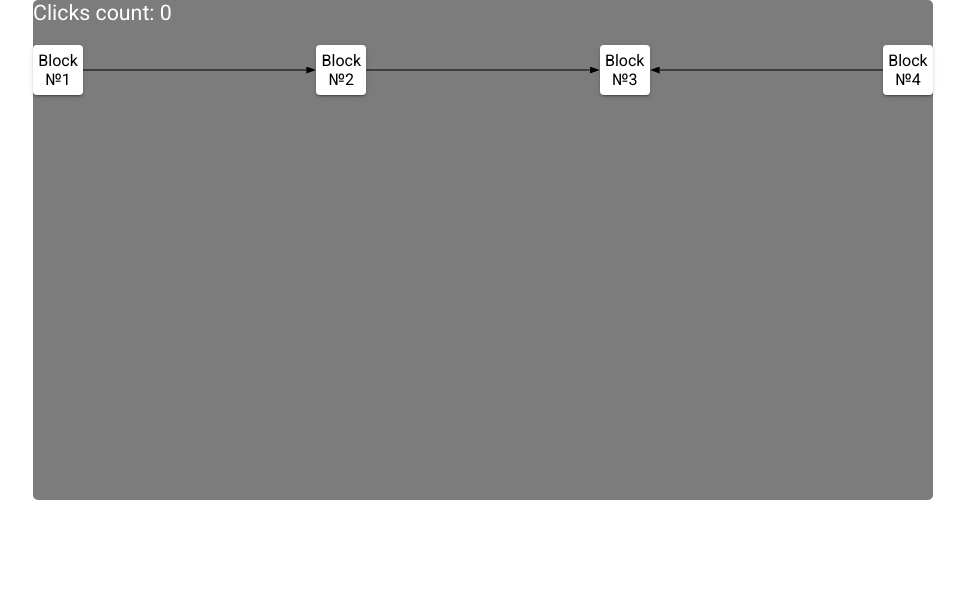
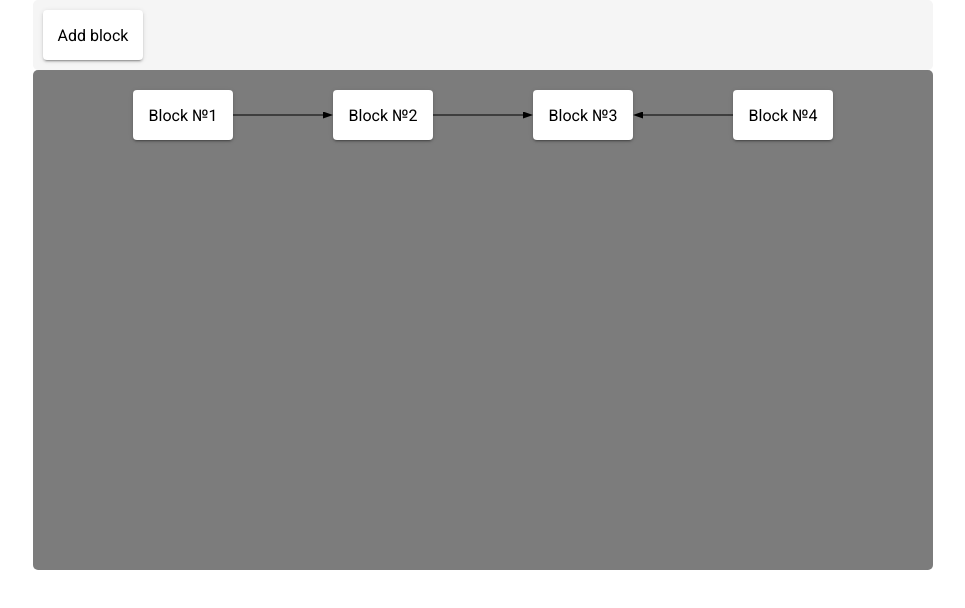
Before and after one commit to idtambiev/Graph, an Angular app: page / in a window 1280 px wide. Shown: the top 608 px of the page, without its empty margins (157-1122 px from the left). Built offline with nearby package versions, Linux system fonts and the light colour scheme.

Commit message:
Added creating new block

```diff
--- a/src/app/components/block/block.component.html
+++ b/src/app/components/block/block.component.html
@@ -1,3 +1,8 @@
-<div class="block-wrapper" [id]="value" >
-    Block №{{value}}
+<div class="block-wrapper" [id]="value" (click)="addNewBlock()">
+    <ng-container *ngIf="!isGraphBlock;else block">
+        Add block
+    </ng-container>
+    <ng-template #block>
+        Block №{{value}}
+    </ng-template>
 </div>
--- a/src/app/components/block/block.component.scss
+++ b/src/app/components/block/block.component.scss
@@ -1,9 +1,9 @@
 .block-wrapper{
-    width: 50px;
+    width: 100px;
     height: 50px;
     background-color: white;
     user-select: none;
-    cursor: move;
+    cursor: pointer;
     display: flex;
     justify-content: center;
     align-items: center;
--- a/src/app/components/block/block.component.ts
+++ b/src/app/components/block/block.component.ts
@@ -1,4 +1,4 @@
-import { Component, Input, OnInit } from '@angular/core';
+import { Component, EventEmitter, Input, OnInit, Output } from '@angular/core';
 import { GraphService } from 'src/app/core/services/graph/graph.service';
 
 @Component({
@@ -8,10 +8,21 @@ import { GraphService } from 'src/app/core/services/graph/graph.service';
 })
 export class BlockComponent implements OnInit {
   @Input() value: number = 0;
+  @Input() isGraphBlock: boolean = true;
+  @Output() newBlockOutput = new EventEmitter<number>();
+  lineTypes = [
 
+  ]
   constructor(
   ) { }
 
   ngOnInit(): void {
   }
+
+  addNewBlock(){
+    if (!this.isGraphBlock){
+      this.newBlockOutput.emit();
+    }
+
+  }
 }
--- a/src/app/components/blocks-list/blocks-list.component.html
+++ b/src/app/components/blocks-list/blocks-list.component.html
@@ -1,6 +1,6 @@
 <div class="wrapper">
-    <div class="count-block">
-        Clicks count: {{clicksCount}}
+    <div>
+        <app-block [isGraphBlock]="false" (newBlockOutput)="addNewBlock()"></app-block>
     </div>
     <div class="list-wrapper">
         <app-block *ngFor="let block of blocks"
@@ -10,5 +10,4 @@
         cdkDropListConnectedTo="graph"
         class="block"></app-block>
     </div>
-
 </div>
--- a/src/app/components/blocks-list/blocks-list.component.ts
+++ b/src/app/components/blocks-list/blocks-list.component.ts
@@ -9,7 +9,7 @@ import { GraphService } from 'src/app/core/services/graph/graph.service';
   styleUrls: ['./blocks-list.component.scss']
 })
 export class BlocksListComponent implements OnInit {
-  @Output() returnEvent = new EventEmitter<number>();
+  @Output() newBlockOutput = new EventEmitter<number>();
 
   clicksCount = 0;
   // clickedBlock: Block = {id: -1}
@@ -26,17 +26,10 @@ export class BlocksListComponent implements OnInit {
   }
 
   clickOnBlock(event: any): void{
-    // this.clickedBlock = {
-    //   id: event.target.id,
-    //   xCoordinate: event.x,
-    //   yCoordinate: event.y,
-    //   width: event.target.offsetWidth,
-    //   height: event.target.offsetHeight
-    // }
-    // console.log(this.clickedBlock)
+  }
 
-    // let clicks = this.graphService.clicksCount$.value+1;
-    // this.graphService.clicksCount$.next(clicks)
+  addNewBlock(){
+    this.newBlockOutput.emit();
   }
 
 }
--- a/src/app/components/graph/graph.component.html
+++ b/src/app/components/graph/graph.component.html
@@ -1,7 +1,7 @@
 <div id="graph-wrapper" class="graph-wrapper">
-    <div class="count-wrapper">
+    <!-- <div class="count-wrapper">
         Clicks count: {{clicksCount}}
-    </div>
+    </div> -->
     <div class="blocks-wrapper">
         <div [id]="block.id"
         cdkDragBoundary=".wrapper"
--- a/src/app/components/graph/graph.component.scss
+++ b/src/app/components/graph/graph.component.scss
@@ -2,10 +2,8 @@
     display: flex;
     flex-direction: column;
     height: auto;
-    width: 900px;
     height: 500px;
     background-color: rgb(124, 124, 124);
-    margin: 0 auto;
     border-radius: 5px;
 
     .count-wrapper{
@@ -16,9 +14,12 @@
     .blocks-wrapper{
         margin-top: 20px;
         display: flex;
-        justify-content: space-between;
-        z-index: 20;
+
         flex-wrap: wrap;
+        .graph-block{
+            margin-left: 100px;
+            margin-bottom: 50px;
+        }
     }
 }
 
@@ -26,5 +27,5 @@
 svg{
     position: absolute;
     width: 900px;
-    height: 600px;
+    height: 500px;
 }
--- a/src/app/components/graph/graph.component.ts
+++ b/src/app/components/graph/graph.component.ts
@@ -1,5 +1,4 @@
-import { AfterContentChecked, AfterContentInit, AfterViewChecked, AfterViewInit, ChangeDetectorRef, Component, DoCheck, NgZone, OnChanges, OnInit } from '@angular/core';
-import { take } from 'rxjs';
+import { AfterViewInit, ChangeDetectorRef, Component, OnInit, ViewChild } from '@angular/core';
 import { Block } from 'src/app/core/interafaces/block.interface';
 import { Graph } from 'src/app/core/interafaces/graph.interface';
 import { Line } from 'src/app/core/interafaces/line.interface';
@@ -79,29 +78,6 @@ export class GraphComponent implements OnInit, AfterViewInit {
   clickOnBlock(event: any): void{
     let clicks = this.graphService.clicksCount$.value + 1;
     this.graphService.clicksCount$.next(clicks)
-
-    // this.clickedBlocks.push({
-    //   id: event.target.id,
-    //   xCoordinate: event.x,
-    //   yCoordinate: event.y,
-    //   width: event.target.offsetWidth,
-    //   height: event.target.offsetHeight,
-    // });
-
-    // const wrapper = document.getElementById('graph-wrapper');
-    // if (wrapper && clicks === 2){
-    //   const div = wrapper.getBoundingClientRect()
-
-    //   // this.line = {
-    //   //   x1: this.clickedBlocks[0].xCoordinate - div.x,
-    //   //   y1: this.clickedBlocks[0].yCoordinate- div.y,
-    //   //   x2: this.clickedBlocks[1].xCoordinate- div.x,
-    //   //   y2: this.clickedBlocks[1].yCoordinate - div.y
-    //   // }
-    //   // this.ngOnInit();
-    //   this.clickedBlocks.splice(0,2)
-    //   this.graphService.clicksCount$.next(0);
-    // }
   }
 
   movingBlock(event: any, id: number): void{
@@ -118,15 +94,9 @@ export class GraphComponent implements OnInit, AfterViewInit {
         y: distance.y - this.lineOffsetCoordinates.y
       }
     }
-
-    // this.changeRelationCoordinates(
-    //   this.lineOffsetCoordinates.x,
-    //   this.lineOffsetCoordinates.y ,
-    // id);
   }
 
   endedMovingBlock(event: any, id: number){
-    // this.getBlocksCoordinates();
     const distance = event.distance;
 
     this.changeRelationCoordinates(distance.x, distance.y, id);
@@ -220,4 +190,13 @@ export class GraphComponent implements OnInit, AfterViewInit {
   clickOnLine(line: any){
     console.log(line);
   }
+
+  addNewBlock(){
+    this.graphBlocks.blocks.push({
+      id: this.graphBlocks.blocks.length+1,
+      value: '',
+      relations: []
+    });
+    this.graphBlocks.relationsCount++;
+  }
 }
--- a/src/app/components/main/main.component.html
+++ b/src/app/components/main/main.component.html
@@ -1,4 +1,4 @@
 <div class="wrapper">
-    <!-- <app-blocks-list (returnEvent)="getNewBlock($event)"></app-blocks-list> -->
+    <app-blocks-list (newBlockOutput)="addNewBlock()"></app-blocks-list>
     <app-graph></app-graph>
 </div>
--- a/src/app/components/main/main.component.scss
+++ b/src/app/components/main/main.component.scss
@@ -1,9 +1,4 @@
 .wrapper{
-    // width: 900px;
-    // height: 600px;
-    // background-color: rgb(124, 124, 124);
-    // padding: 20px;
-    // margin: 0 auto;
-    // border-radius: 5px;
-    // z-index: 1;
+    width: 900px;
+    margin: 0 auto;
 }
--- a/src/app/components/main/main.component.ts
+++ b/src/app/components/main/main.component.ts
@@ -1,4 +1,5 @@
-import { Component, OnInit } from '@angular/core';
+import { Component, OnInit, ViewChild } from '@angular/core';
+import { GraphComponent } from '../graph/graph.component';
 
 @Component({
   selector: 'app-main',
@@ -6,14 +7,14 @@ import { Component, OnInit } from '@angular/core';
   styleUrls: ['./main.component.scss']
 })
 export class MainComponent implements OnInit {
-
+  @ViewChild(GraphComponent) graphComponent!: GraphComponent;
   constructor() { }
 
   ngOnInit(): void {
   }
 
-  getNewBlock(value: number): void{
-
+  addNewBlock(): void{
+    this.graphComponent.addNewBlock();
   }
 
 }
```
